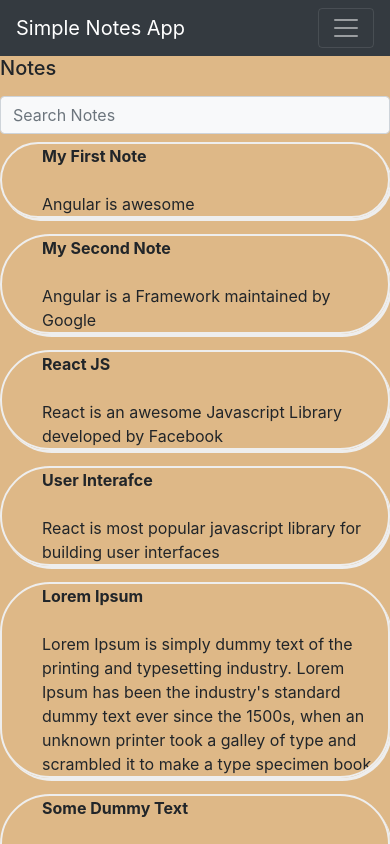
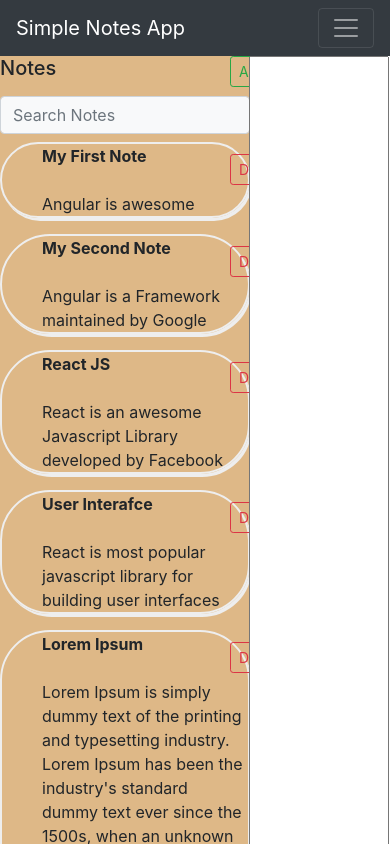
Before and after one commit to shaikhreza43/simple-note-taking-app-automate-io-angular, an Angular app: page / in a window 390 px wide. Shown: the top 844 px of the page. Built offline with nearby package versions, Linux system fonts and the light colour scheme.

Commit message:
added some media queries css

```diff
--- a/src/app/app.component.html
+++ b/src/app/app.component.html
@@ -1,10 +1,10 @@
 <div class="container-fluid">
   <app-header></app-header>
   <div class="row">
-    <div class="col-lg-5">
+    <div class="col-lg-5 col-md-8 col-sm-10 col-8">
       <app-sidenotesbar></app-sidenotesbar>
     </div>
-    <div class="col-lg-7">
+    <div class="col-lg-7 col-md-4 col-sm-2 col-4">
       <app-note-container></app-note-container>
     </div>
   </div>
--- a/src/app/sidenotesbar/sidenotesbar.component.css
+++ b/src/app/sidenotesbar/sidenotesbar.component.css
@@ -31,6 +31,55 @@ div.sidenavbar {
   font-weight: bold;
 }
 
+button.addbtn{
+  position: absolute;
+  left: 450px;
+}
+
+button.delbtn{
+position: absolute;
+left: 450px;
+margin-top: 10px;
+}
+
+@media screen and (max-width:700px){
+  button.addbtn{
+    position: absolute;
+    left: 230px;
+  }
+
+  button.delbtn{
+  position: absolute;
+  left: 230px;
+  margin-top: 10px;
+  }
+}
+@media(width:1100px){
+  button.addbtn{
+    position: absolute;
+    left: 350px;
+  }
+
+  button.delbtn{
+  position: absolute;
+  left: 350px;
+  margin-top: 10px;
+  }
+}
+
+@media(min-width:1400px){
+  button.addbtn{
+    position: absolute;
+    left: 480px;
+  }
+
+  button.delbtn{
+  position: absolute;
+  left: 480px;
+  margin-top: 10px;
+  }
+}
+
 /* .note-content{
   width: 300px;
   border: 2px solid #111111;
--- a/src/app/sidenotesbar/sidenotesbar.component.html
+++ b/src/app/sidenotesbar/sidenotesbar.component.html
@@ -1,6 +1,6 @@
 <div class="sidenavbar">
     <h5>Notes</h5>
-    <button type="button" style="position: absolute;left: 470px;" class="btn btn-sm btn-outline-success"
+    <button type="button" class="btn btn-sm btn-outline-success addbtn"
         data-toggle="modal" data-target="#exampleModal">Add</button>
     <input type="search" class="form-control mt-2 mb-2 bg-light" placeholder="Search Notes" name="searchNotes"
         id="search" [(ngModel)]="searchValue" (keyup)="search()">
@@ -8,7 +8,7 @@
         <ul id="myList">
             <div style="display: flex;">
                 <li class="note-title" (click)="this.operation.selectNote(item)">{{item.title}}</li>
-                <button type="button" style="position: absolute;left: 470px;" class="btn btn-sm btn-outline-danger"
+                <button type="button" class="btn btn-sm btn-outline-danger delbtn"
                     (click)="this.operation.delete(item)">Delete</button>
             </div>
             <br>
```
